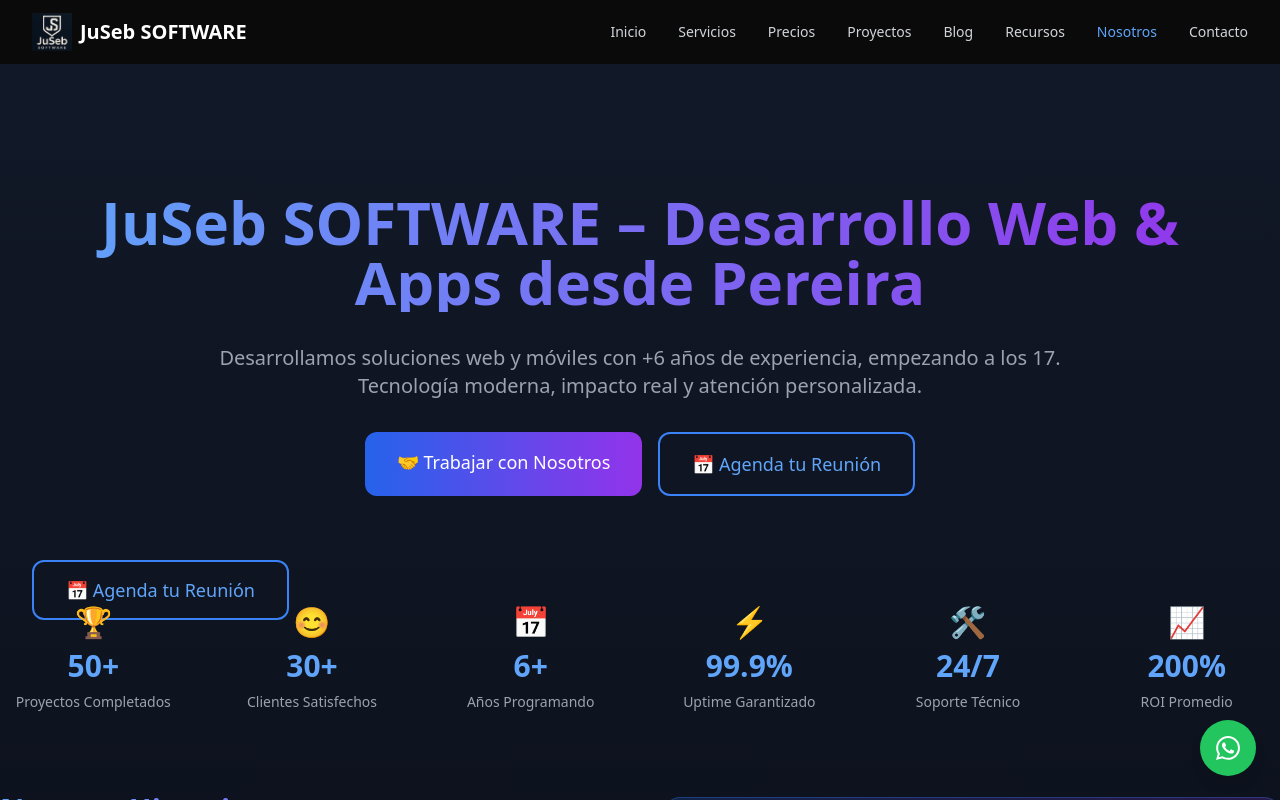
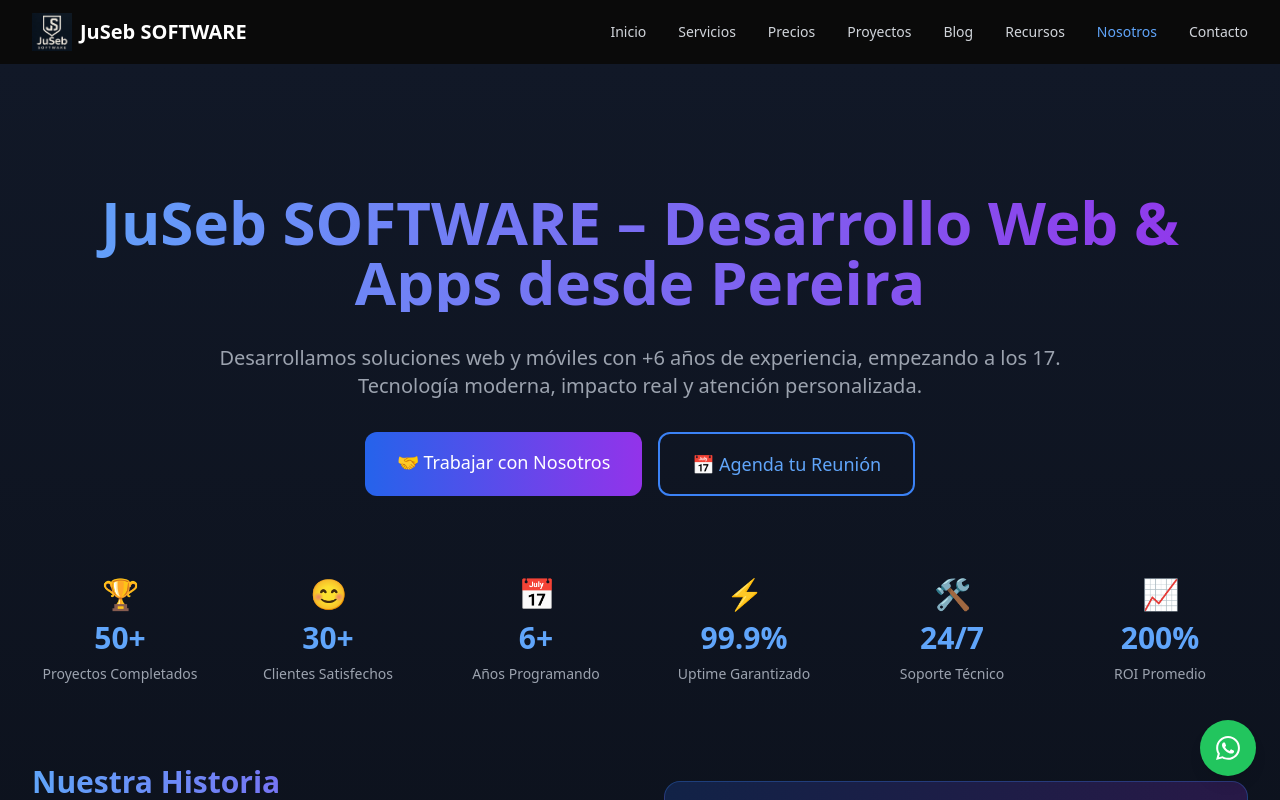
Before and after one commit to SebastianAyala13/JuSeb-Software, a Next.js app: page /sobre-nosotros in a window 1280 px wide. Shown: the top 800 px of the page. Built offline with nearby package versions, Linux system fonts and the light colour scheme.

Commit message:
Actualización sobre nosotros con equipo completo

```diff
--- a/src/app/sobre-nosotros/page.tsx
+++ b/src/app/sobre-nosotros/page.tsx
@@ -38,8 +38,6 @@
     github: "https://github.com/juanjose0312"
   }
 ];
-
-
 
 const valores = [
   {
@@ -83,7 +81,6 @@
   { numero: "24/7", label: "Soporte Técnico", icono: "🛠️" },
   { numero: "200%", label: "ROI Promedio", icono: "📈" }
 ];
-
 
 export default function SobreNosotros() {
   return (
@@ -130,18 +127,6 @@
               </motion.a>
             </div>
           </motion.div>
-
-              {/* Contacto */}
-              <motion.a
-                whileHover={{ scale: 1.05 }}
-                whileTap={{ scale: 0.95 }}
-                href="/contacto"
-                className="px-8 py-4 border-2 border-blue-500 text-blue-400 rounded-xl font-medium text-lg hover:bg-blue-500 hover:text-white transition-colors"
-              >
-                📅 Agenda tu Reunión
-              </motion.a>
-            </div>
-
 
           {/* Estadísticas */}
           <motion.div
@@ -205,7 +190,6 @@
             </div>
           </motion.div>
 
-
           {/* Valores */}
           <motion.div
             initial={{ opacity: 0 }}
@@ -233,8 +217,8 @@
             </div>
           </motion.div>
 
-                    {/* Equipo */}
-                    <motion.div
+          {/* Equipo */}
+          <motion.div
             initial={{ opacity: 0 }}
             animate={{ opacity: 1 }}
             transition={{ delay: 0.9 }}
@@ -362,17 +346,20 @@
               Conversemos sobre tu proyecto y cómo podemos hacerlo realidad.
             </p>
             <div className="flex flex-col sm:flex-row gap-4 justify-center">
-              <motion.button
+              <motion.a
                 whileHover={{ scale: 1.05 }}
                 whileTap={{ scale: 0.95 }}
+                href="https://wa.me/573107736703?text=Hola%2C%20quiero%20trabajar%20con%20JuSeb%20SOFTWARE"
+                target="_blank"
+                rel="noopener noreferrer"
                 className="px-8 py-4 bg-gradient-to-r from-blue-600 to-purple-600 text-white rounded-xl font-medium text-lg hover:from-blue-700 hover:to-purple-700 transition-colors"
               >
                 🚀 Empezar Proyecto
-              </motion.button>
+              </motion.a>
               <motion.a
                 whileHover={{ scale: 1.05 }}
                 whileTap={{ scale: 0.95 }}
-                 href="https://wa.me/573107736703?text=Hola%2C%20estoy%20interesado%20en%20un%20proyecto%20web"
+                href="https://wa.me/573107736703?text=Hola%2C%20estoy%20interesado%20en%20un%20proyecto%20web"
                 target="_blank"
                 rel="noopener noreferrer"
                 className="px-8 py-4 border-2 border-green-500 text-green-400 rounded-xl font-medium text-lg hover:bg-green-500 hover:text-white transition-colors"
@@ -385,7 +372,7 @@
             </p>
           </motion.div>
         </div>
-
+      </div>
     </>
   );
 }
```
Also changed, not shown: 1 other file (tests, documents, lock files or other folders).
